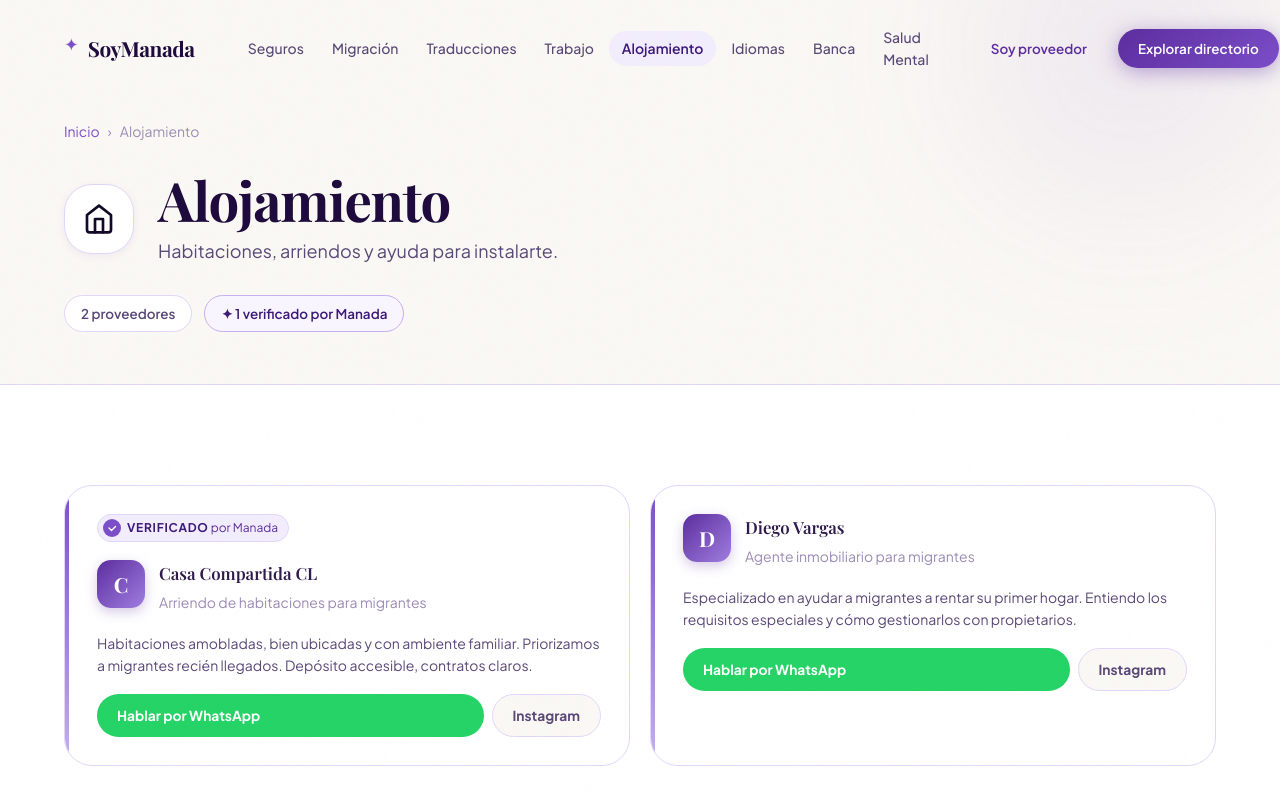
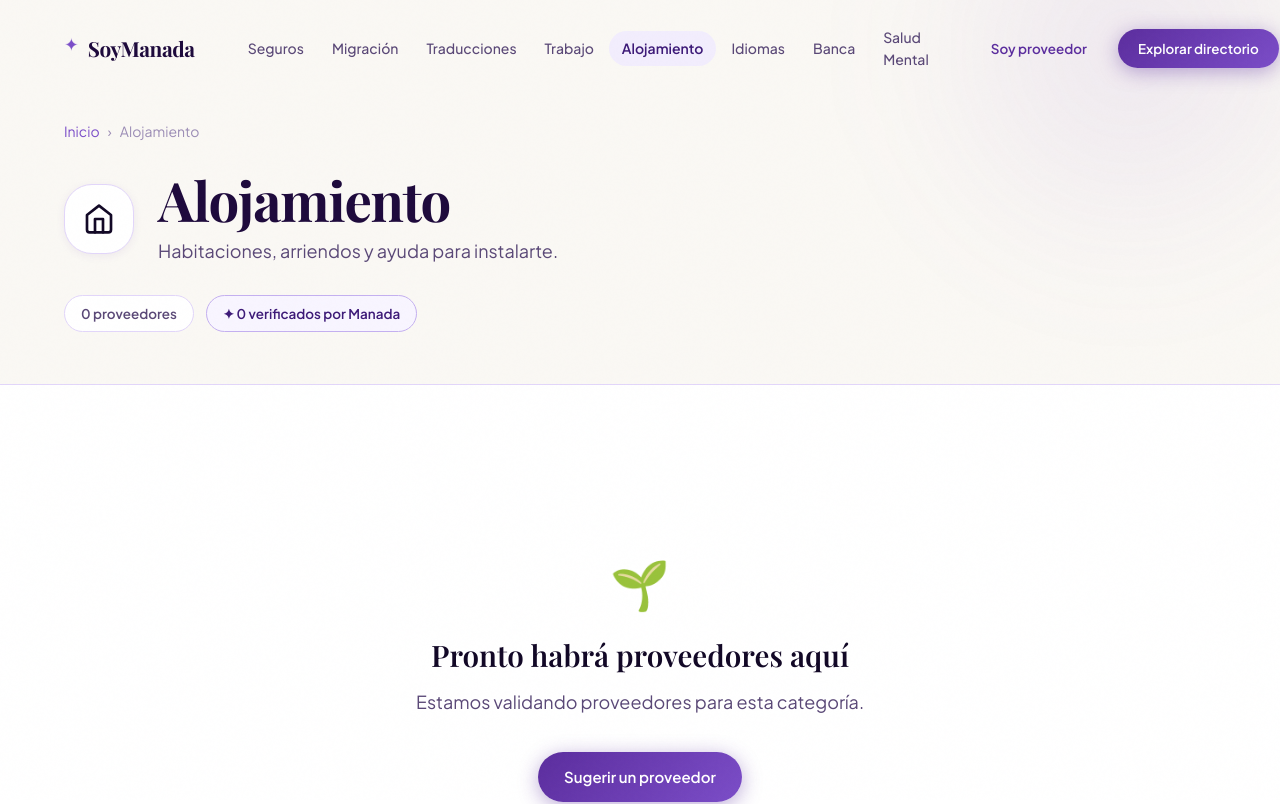
Before and after one commit to soymanada/website, a React (Vite) app: page /categoria/alojamiento in a window 1280 px wide. Shown: the top 804 px of the page. Built offline with nearby package versions, Linux system fonts and the light colour scheme; a web font is replaced by a local one.

Commit message:
data: reemplazar proveedores ficticios — primer proveedor real (Daniela Valenzuela)

```diff
--- a/src/components/StatsSection.jsx
+++ b/src/components/StatsSection.jsx
@@ -5,8 +5,7 @@
   { value: '+500', label: 'miembros en la comunidad', Icon: Users        },
   { value: '2',    label: 'años acompañando',          Icon: CalendarDays },
   { value: '9',    label: 'categorías activas',         Icon: LayoutGrid   },
-  // TODO: reemplazar con número real de proveedores verificados (confirmar con el equipo)
-  { value: '12',   label: 'proveedores verificados',   Icon: ShieldCheck  },
+  { value: '1',    label: 'proveedor verificado',       Icon: ShieldCheck  },
 ]
 
 export default function StatsSection() {
--- a/src/data/providers.json
+++ b/src/data/providers.json
@@ -1,14 +1,18 @@
 [
-  { "id":"p001","name":"María Fernández","categorySlug":"seguros","service":"Corredora de seguros independiente","description":"Llevo 8 años ayudando a migrantes latinoamericanos a encontrar el seguro que mejor se adapta a su situación. Sin letra chica, sin sorpresas.","countries":["Chile","Argentina","México"],"languages":["Español","Inglés","Portugués"],"verified":true,"contact":{"whatsapp":"56912345678","instagram":"mariafernandez.seguros","website":"https://mariaseguros.cl"},"disclaimerTag":null},
-  { "id":"p002","name":"Carlos Rojas","categorySlug":"seguros","service":"Agente de seguros de auto y hogar","description":"Especializado en seguros para migrantes recién llegados. Te ayudo a entender qué necesitas y cuánto pagar.","countries":["Chile","Perú","Colombia"],"languages":["Español"],"verified":true,"contact":{"whatsapp":"56987654321","instagram":"carlos_seguros_cl","website":null},"disclaimerTag":null},
-  { "id":"p003","name":"Estudio Legal Migrante","categorySlug":"migracion","service":"Asesoría migratoria integral","description":"Equipo de abogados especializados en migración. Tramitamos visas de trabajo, residencia temporal y permanente. Más de 500 casos resueltos.","countries":["Chile","España","Canadá"],"languages":["Español","Inglés","Francés"],"verified":true,"contact":{"whatsapp":"56911223344","instagram":"estudiolegalmigrante","website":"https://migrante.legal"},"disclaimerTag":"La información provista es orientativa. No reemplaza asesoría legal formal."},
-  { "id":"p004","name":"Valentina Cruz","categorySlug":"migracion","service":"Gestora de trámites migratorios","description":"Ex funcionaria de extranjería. Conozco el sistema desde adentro. Te acompaño desde la primera cita hasta tu visa aprobada.","countries":["Chile"],"languages":["Español","Inglés"],"verified":false,"contact":{"whatsapp":"56955443322","instagram":"vale_tramites","website":null},"disclaimerTag":null},
-  { "id":"p005","name":"Ana Reyes Traducciones","categorySlug":"traducciones","service":"Traductora oficial certificada","description":"Traducciones oficiales y certificadas de documentos personales, laborales y académicos. Entrega en 48 horas. Reconocidas por el Ministerio.","countries":["Chile","Argentina","México","Colombia"],"languages":["Español","Inglés","Italiano"],"verified":true,"contact":{"whatsapp":"56966778899","instagram":"anareyes.traducciones","website":"https://anatraductora.com"},"disclaimerTag":null},
-  { "id":"p006","name":"TransDoc","categorySlug":"traducciones","service":"Agencia de traducción para migrantes","description":"Traducimos partidas de nacimiento, diplomas, contratos y más. Precios justos para la comunidad. Más de 1.000 documentos traducidos.","countries":["Chile","Perú","Venezuela","Ecuador"],"languages":["Español","Inglés","Portugués","Francés"],"verified":true,"contact":{"whatsapp":"56900112233","instagram":"transdoc_cl","website":"https://transdoc.cl"},"disclaimerTag":null},
-  { "id":"p007","name":"Roberto Méndez","categorySlug":"trabajo","service":"Consultor de empleabilidad para migrantes","description":"Te ayudo a armar tu CV para Chile, prepararte para entrevistas y conectarte con empleadores que valoran la diversidad. Más de 300 personas colocadas.","countries":["Chile"],"languages":["Español","Inglés"],"verified":true,"contact":{"whatsapp":"56933445566","instagram":"robertoempleo","website":null},"disclaimerTag":null},
-  { "id":"p008","name":"Manada Jobs","categorySlug":"trabajo","service":"Bolsa de empleo para migrantes","description":"Publicamos ofertas de trabajo validadas para migrantes en distintas ciudades. Sin discriminación, sin letra chica. Solo oportunidades reales.","countries":["Chile","Argentina"],"languages":["Español"],"verified":true,"contact":{"whatsapp":"56944556677","instagram":"manadajobs","website":"https://manadajobs.cl"},"disclaimerTag":null},
-  { "id":"p009","name":"Casa Compartida CL","categorySlug":"alojamiento","service":"Arriendo de habitaciones para migrantes","description":"Habitaciones amobladas, bien ubicadas y con ambiente familiar. Priorizamos a migrantes recién llegados. Depósito accesible, contratos claros.","countries":["Chile"],"languages":["Español","Inglés"],"verified":true,"contact":{"whatsapp":"56977889900","instagram":"casacompartidacl","website":null},"disclaimerTag":null},
-  { "id":"p010","name":"Diego Vargas","categorySlug":"alojamiento","service":"Agente inmobiliario para migrantes","description":"Especializado en ayudar a migrantes a rentar su primer hogar. Entiendo los requisitos especiales y cómo gestionarlos con propietarios.","countries":["Chile"],"languages":["Español","Inglés","Portugués"],"verified":false,"contact":{"whatsapp":"56922334455","instagram":"diegohogar","website":"https://diegovargas.cl"},"disclaimerTag":null},
-  { "id":"p011","name":"Español Vivo","categorySlug":"idiomas","service":"Clases de español para extranjeros","description":"Aprende el español chileno de manera natural y divertida. Clases online y presenciales para todos los niveles. Grupos pequeños, ambiente cálido.","countries":["Chile","México","Colombia"],"languages":["Español","Inglés","Alemán"],"verified":true,"contact":{"whatsapp":"56955667788","instagram":"espanolvivocl","website":"https://espanolvivo.cl"},"disclaimerTag":null},
-  { "id":"p012","name":"Patricia Lim","categorySlug":"idiomas","service":"Tutora de inglés y mandarín","description":"Clases personalizadas de inglés y mandarín para adultos migrantes. Enfoque en el inglés laboral y conversacional para integrarse más rápido.","countries":["Chile","Argentina"],"languages":["Español","Inglés","Mandarín"],"verified":true,"contact":{"whatsapp":"56911002233","instagram":"patricialim_idiomas","website":null},"disclaimerTag":null}
+  {
+    "id": "p001",
+    "name": "Daniela Valenzuela",
+    "categorySlug": "traducciones",
+    "service": "Traducciones certificadas e interpretación",
+    "description": "Ofrezco traducciones certificadas e interpretación para migrantes. Te oriento sobre qué documentos traducir, cuándo y cómo, con atención personalizada en Español e Inglés.",
+    "countries": ["Australia", "Austria", "Canadá", "Chile", "Nueva Zelanda"],
+    "languages": ["Español", "Inglés"],
+    "verified": true,
+    "contact": {
+      "whatsapp": "16474699144",
+      "instagram": null,
+      "website": null
+    },
+    "disclaimerTag": null
+  }
 ]
```
